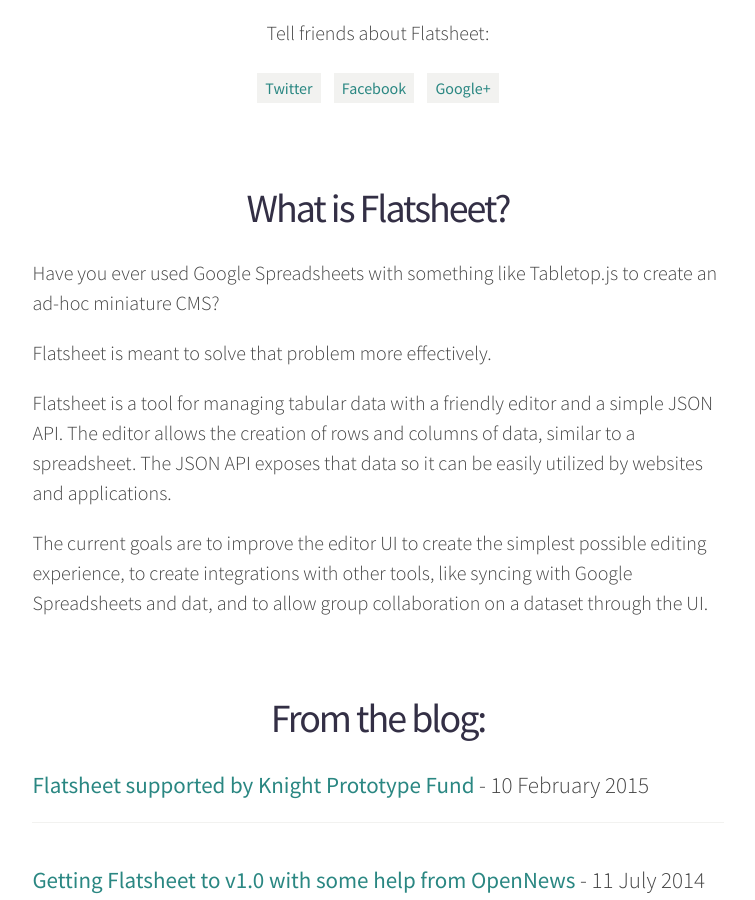
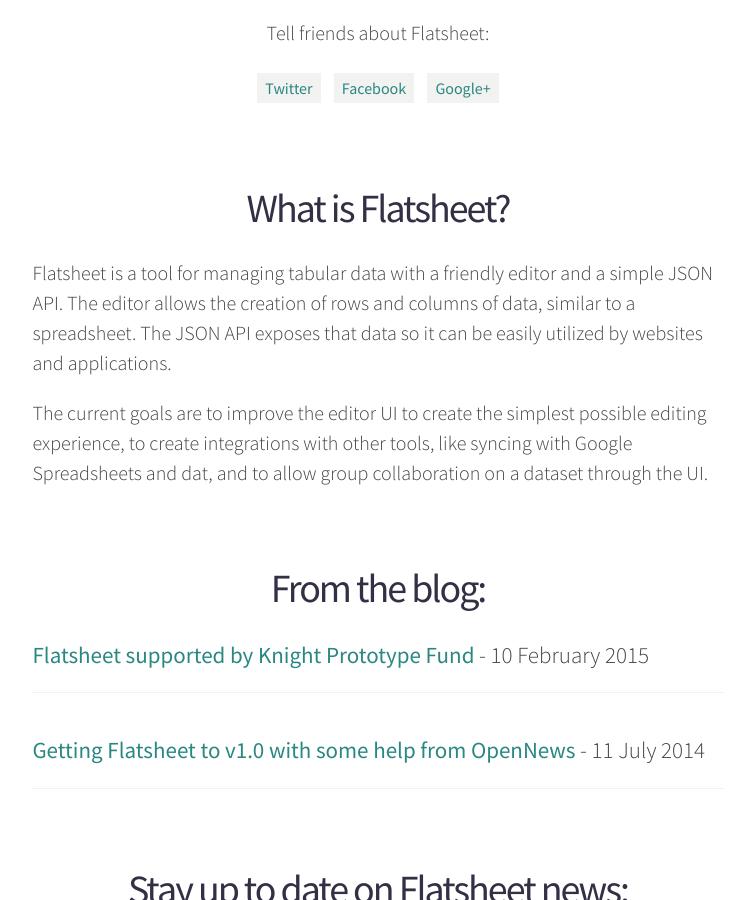
Before and after one commit to flatsheet/flatsheet.github.io, a Jekyll site: the page built from index.html, in a window 1280 px wide and 900 px high, scrolled down 692 px. Shown: the whole window, without its empty margins (262-1017 px from the left). Built offline with Jekyll 4.4.1, drawn with Linux system fonts in a browser that asks for light colours; nearby versions of some CDN libraries; Markdown is read by kramdown in place of the engine named in the settings.

Commit message:
remove jargon from intro

```diff
--- a/index.html
+++ b/index.html
@@ -59,10 +59,6 @@
     </div>
     <h2>
     <a name="user-content-what-is-this" class="anchor" href="#what-is-this"><span class="octicon octicon-link"></span></a>What is Flatsheet?</h2>
-
-    <p>Have you ever used Google Spreadsheets with something like Tabletop.js to create an ad-hoc miniature CMS?</p>
-
-    <p>Flatsheet is meant to solve that problem more effectively.</p>
 
     <p>Flatsheet is a tool for managing tabular data with a friendly editor and a simple JSON API. The editor allows the creation of rows and columns of data, similar to a spreadsheet. The JSON API exposes that data so it can be easily utilized by websites and applications.</p>
 
```
